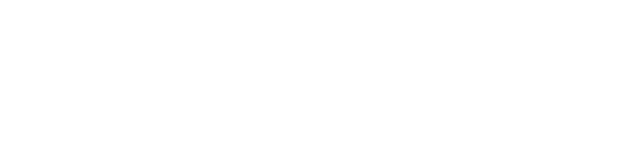
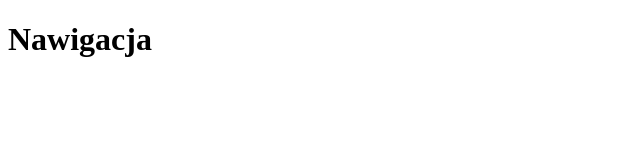
Before and after one commit to krzysiek777a/test, a plain HTML site: page index.html in a window 1280 px wide. Shown: the whole page, without its empty margins (0-640 px from the left). Drawn offline with Linux system fonts and the light colour scheme.

Commit message:
nawigacja

```diff
--- a/index.html
+++ b/index.html
@@ -3,6 +3,7 @@
 <head>
     <meta charset="UTF-8">
     <title>Title</title>
+    <h1>Nawigacja</h1>
 </head>
 <body>
 
```
